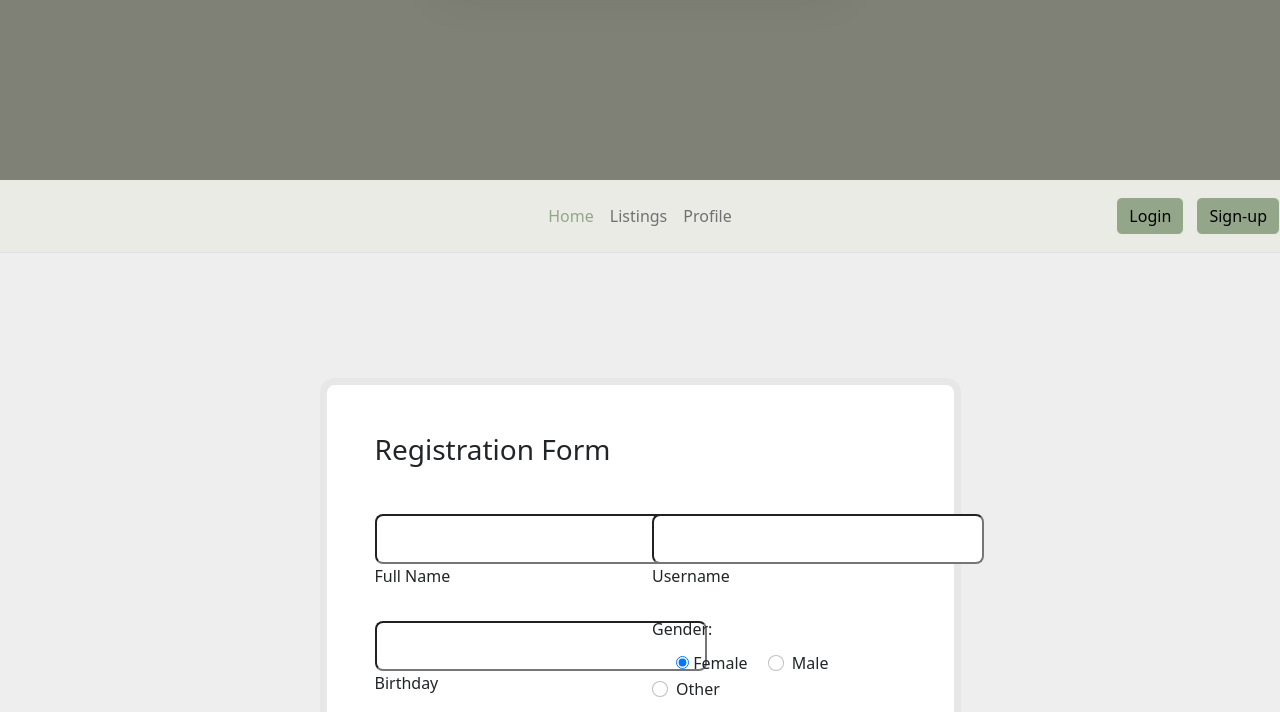
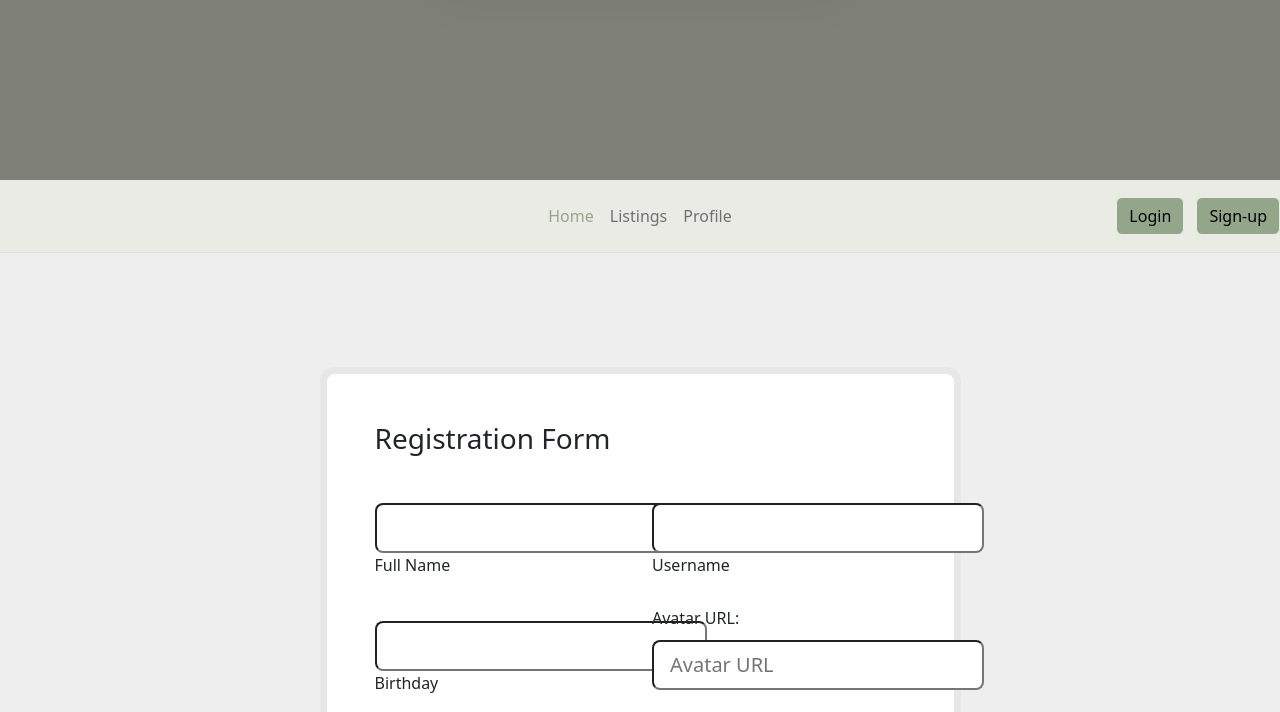
Before and after one commit to SaraRFerrer/Semester_Project_2, a website with bundled scripts: page register.html in a window 1280 px wide. Shown: the part 240-952 px from the top of the page. Built offline with nearby package versions, Linux system fonts and the light colour scheme.

Commit message:
perfecting html

```diff
--- a/js/api/profile/profile.mjs
+++ b/js/api/profile/profile.mjs
@@ -39,8 +39,8 @@ async function userProfile () {
 
 
   const userData = load("profile");
-  const { name, credits} = userData;
-  const avatar = load("avatar");
+  const { name, credits, avatar} = userData;
+
 
 
 
--- a/register.html
+++ b/register.html
@@ -4,6 +4,7 @@
     <meta charset="UTF-8">
     <meta http-equiv="X-UA-Compatible" content="IE=edge">
     <meta name="viewport" content="width=device-width, initial-scale=1.0">
+    <meta name="description" content="Create a user at The markets markets to be able to make and bid on listings" />
     <title>Sign up</title>
     <link rel="stylesheet" href="/dist/css/styles.css">
 </head>
@@ -99,24 +100,12 @@
                       </div>
                       <div class="col-md-6 mb-4">
 
-                        <h6 class="mb-2 pb-1">Gender: </h6>
+                        <h6 class="mb-2 pb-1">Avatar URL: </h6>
 
-                        <div class="form-check form-check-inline">
-                          <input class="" type="radio" name="inlineRadioOptions" id="femaleGender"
-                            value="option1" checked />
-                          <label class="form-check-label" for="femaleGender">Female</label>
-                        </div>
-
-                        <div class="form-check form-check-inline">
-                          <input class="form-check-input" type="radio" name="inlineRadioOptions" id="maleGender"
-                            value="option2" />
-                          <label class="form-check-label" for="maleGender">Male</label>
-                        </div>
-
-                        <div class="form-check form-check-inline">
-                          <input class="form-check-input" type="radio" name="inlineRadioOptions" id="otherGender"
-                            value="option3" />
-                          <label class="form-check-label" for="otherGender">Other</label>
+                        <div class="form-outline">
+                          <input type="url" id="avatar" placeholder="Avatar URL" class="form-border form-control-lg" />
+                          <label class="form-label" for="emailAddress"></label>
+                          <div class="email-error-container error"></div>
                         </div>
 
                       </div>
```
Also changed, not shown: index.html (+1 -1 lines), listings.html (+1 -1 lines), profile.html (+1 -1 lines), signin.html (+1 -1 lines), specific.html (+1 -2 lines).
